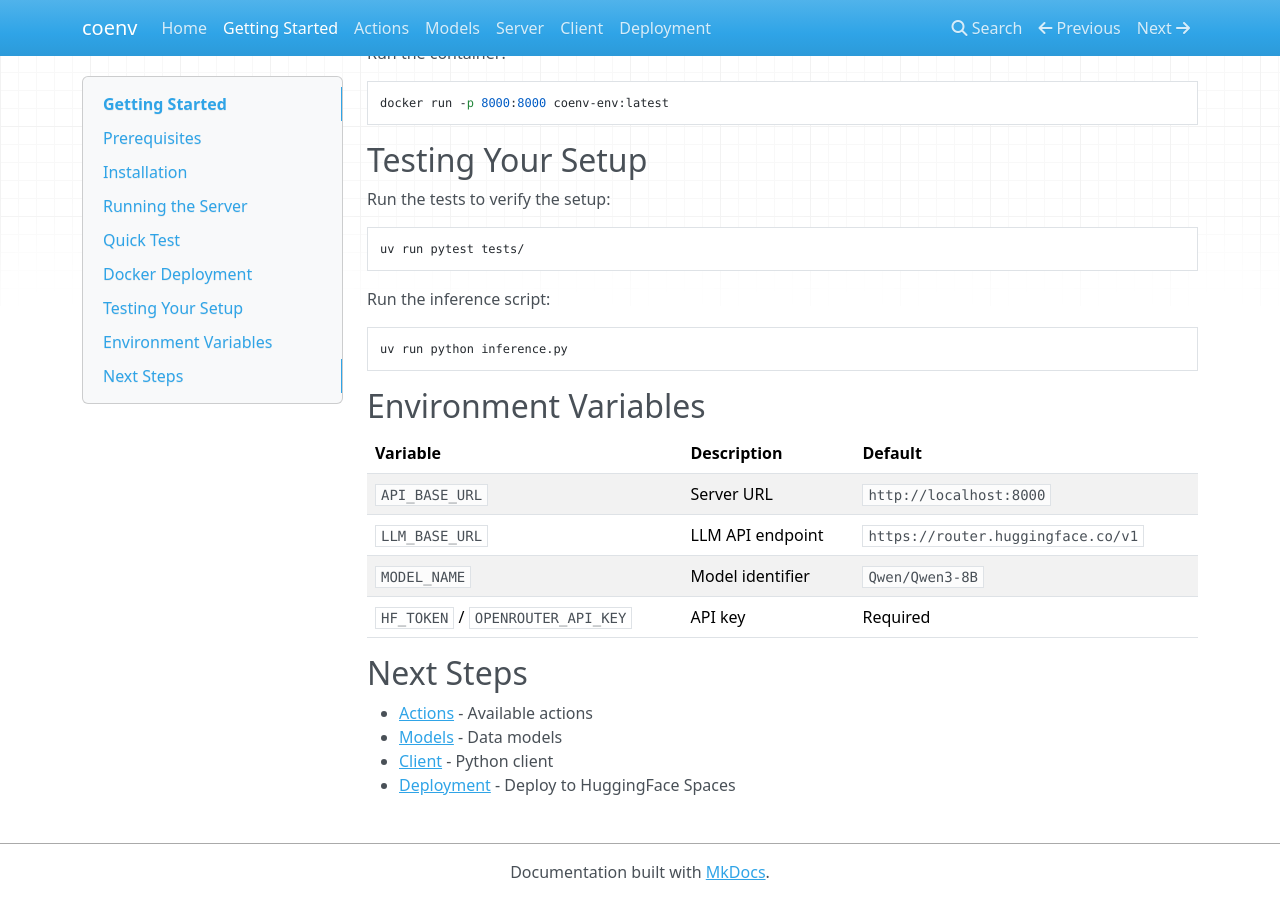
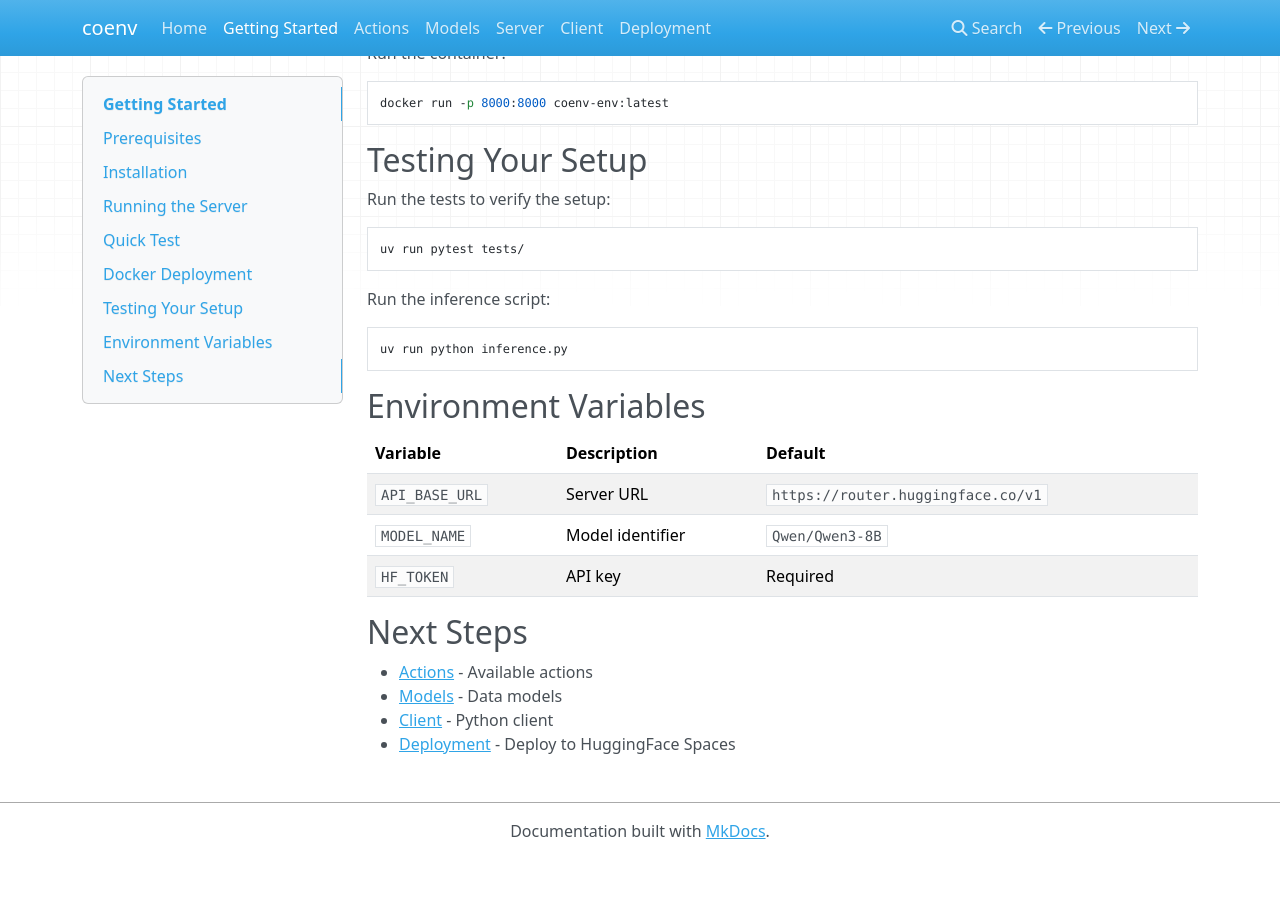
Before and after one commit to SandyTheAdventurer/coenv, an MkDocs documentation site: the page built from docs/getting-started.md, in a window 1280 px wide and 900 px high, scrolled down 1371 px. Built offline with MkDocs 1.6.1, drawn with Linux system fonts in a browser that asks for light colours; nearby versions of some CDN libraries; after the commit the page ends 2230 px from its top, so only the background shows below that.

Commit message:
Update environment variables in getting-started.md
Updated API_BASE_URL and modified LLM_BASE_URL and HF_TOKEN descriptions.

```diff
--- a/docs/getting-started.md
+++ b/docs/getting-started.md
@@ -85,10 +85,9 @@ uv run python inference.py
 
 | Variable | Description | Default |
 |----------|-------------|---------|
-| `API_BASE_URL` | Server URL | `http://localhost:8000` |
-| `LLM_BASE_URL` | LLM API endpoint | `https://router.huggingface.co/v1` |
+| `API_BASE_URL` | Server URL | `https://router.huggingface.co/v1` |
 | `MODEL_NAME` | Model identifier | `Qwen/Qwen3-8B` |
-| `HF_TOKEN` / `OPENROUTER_API_KEY` | API key | Required |
+| `HF_TOKEN` | API key | Required |
 
 ## Next Steps
 
```
